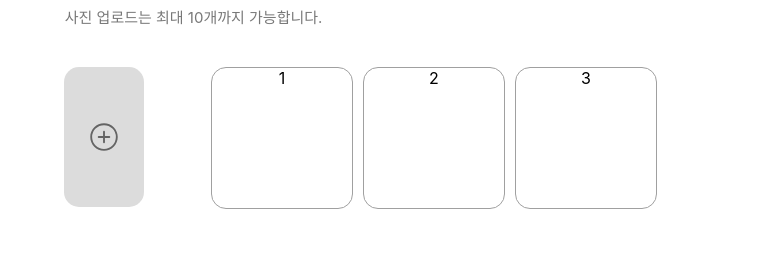
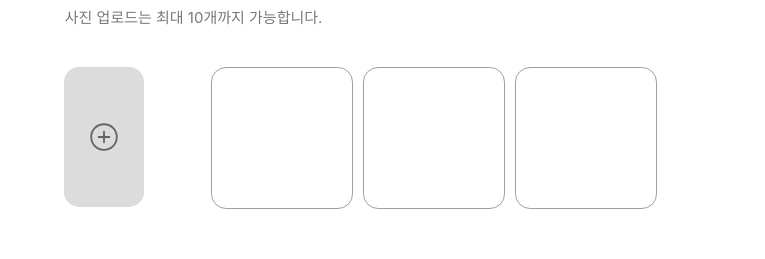
Before and after one commit to See-You-NeXT/thank-you-next-FE, a React (Create React App) app in the folder next/: page /writePost in a window 1280 px wide. Shown: the part 826-1085 px from the top of the page, without its empty margins (278-1043 px from the left). Built offline with nearby package versions, Linux system fonts and the light colour scheme; some icons are missing.

Commit message:
feat: 이미지 업로드 기능 추가

```diff
--- a/next/src/pages/WritePost.js
+++ b/next/src/pages/WritePost.js
@@ -9,6 +9,8 @@ import { FaAngleRight } from "react-icons/fa6";
 import Hashtag from '../components/Hashtag';
 
 function WritePost() {
+
+    //게시판 선택 기능
     let [checkbox1, setCheckbox1] = useState(false);
     let [checkbox2, setCheckbox2] = useState(false);
     let [checkbox3, setCheckbox3] = useState(false);
@@ -30,6 +32,46 @@ function WritePost() {
         setCheckbox2(false);
         setCheckbox3(!checkbox3);
     };
+
+    //이미지 업로드 기능
+    const disabledColor = 'rgb(220,220,220)';
+
+    let [selectedFiles, setSelectedFiles] = useState([]);
+    let [selectedPageIndex, setSelectedPageIndex] = useState(0);
+
+    const handleSelectingPicBoxClick = () => {
+        const fileInput = document.getElementById('fileInput');
+        fileInput.click();
+    };
+
+    const handleFileInputChange = (e) => {
+        const files = Array.from(e.target.files);
+        const remainingSlots = 10 - selectedFiles.length;
+
+        if (files.length <= remainingSlots) {
+        setSelectedFiles([...selectedFiles, ...files]);
+        } else {
+        setSelectedFiles([...selectedFiles, ...files.slice(0, remainingSlots)]);
+        }
+    };
+
+    const handleLeftArrowClick = () => {
+        setSelectedPageIndex((prevIndex) => Math.max(0, prevIndex - 1));
+    };
+
+    const handleRightArrowClick = () => {
+        if (selectedPageIndex < Math.ceil(selectedFiles.length / 3) - 1) {
+            setSelectedPageIndex((prevIndex) => prevIndex + 1);
+        }
+    };
+
+    const getPageFiles = () => {
+        const startIndex = selectedPageIndex * 3;
+        const endIndex = startIndex + 3;
+        return selectedFiles.slice(startIndex, endIndex);
+    };
+
+    console.log('selectedPageIndex'+selectedPageIndex);
 
     return (
         <div className={styles.writePostArea}>
@@ -100,18 +142,45 @@ function WritePost() {
                         사진 업로드는 최대 10개까지 가능합니다.
                     </div>
                     <div className={styles.selectPicArea}>
-                        <div className={styles.selectingPicBox}>
+                        <div className={styles.selectingPicBox}
+                            onClick={handleSelectingPicBoxClick}>
                             <GoPlusCircle size={30}/>
                         </div>
+                        <input
+                            type="file"
+                            id="fileInput"
+                            accept="image/*"
+                            multiple
+                            style={{ display: 'none' }}
+                            onChange={handleFileInputChange}
+                        />
                         <div className={styles.selectedPicArea}>
-                            <div className={styles.leftArrow}>
-                                <FaAngleLeft size={35}/>
+                            <div className={styles.leftArrow} onClick={handleLeftArrowClick}
+                                style={{cursor: selectedPageIndex === 0 ? 'default' : 'pointer' }}>
+                                {
+                                    selectedPageIndex === 0 ?
+                                    <FaAngleLeft style={{color:disabledColor}} size={35}/> : <FaAngleLeft size={35}/>
+                                }
                             </div>
-                            <div className={styles.selectedPicBox}>1</div>
-                            <div className={styles.selectedPicBox}>2</div>
-                            <div className={styles.selectedPicBox}>3</div>
-                            <div className={styles.rightArrow}>
-                                <FaAngleRight size={35}/>
+                            <div className={styles.selectedPicBoxContainer}>
+                                {getPageFiles().map((file, index) => (
+                                    <div className={styles.selectedPicBox} key={index}>
+                                    <img
+                                        src={URL.createObjectURL(file)}
+                                        alt={`Selected ${index + 1}`}
+                                    />
+                                    </div>
+                                ))}
+                                {[...Array(3 - getPageFiles().length)].map((_, index) => (
+                                    <div className={styles.selectedPicBox} key={index}></div>
+                                ))}
+                            </div>
+                            <div className={styles.rightArrow} onClick={handleRightArrowClick}
+                                style={{ cursor: (selectedPageIndex === Math.ceil(selectedFiles.length / 3) - 1 || selectedFiles.length === 0) ? 'default' : 'pointer' }}>
+                                {
+                                    selectedPageIndex === Math.ceil(selectedFiles.length / 3) - 1 || selectedFiles.length === 0 ?
+                                    <FaAngleRight style={{color:disabledColor}} size={35}/> : <FaAngleRight size={35}/>
+                                }
                             </div>
                         </div>
                     </div>
--- a/next/src/pages/WritePost.module.css
+++ b/next/src/pages/WritePost.module.css
@@ -132,16 +132,26 @@
     margin-top: 4vh;
 }
 
+.selectedPicBoxContainer{
+    display: flex;
+}
+
 .selectedPicBox{
     width: 140px;
     height: 140px;
     border: 1px solid rgb(160, 160, 160);
     border-radius: 15px;
-    cursor: pointer;
+    /* margin-right: 10px; */
 }
 
-.selectedPicBox:not(:nth-child(4)){
+.selectedPicBox:not(:nth-child(3)){
     margin-right: 10px;
+}
+
+.selectedPicBox img{
+    width: 140px;
+    height: 140px;
+    border-radius: 15px;
 }
 
 .leftArrow{
```
